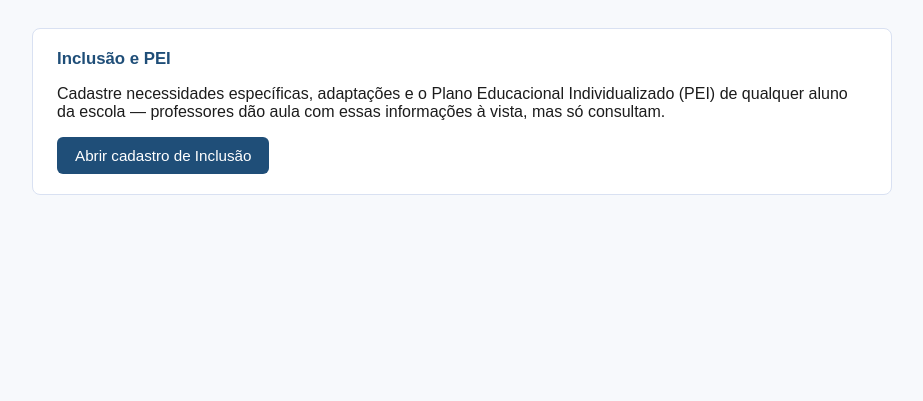
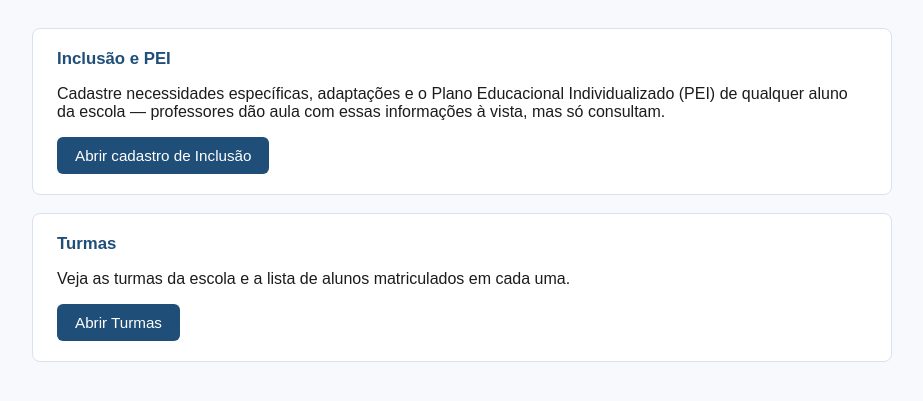
Before and after one commit to charlyjhone/aimedu-platform, a Flask app: template app/templates/dashboard_psicopedagoga.html in a window 1280 px wide. Shown: the part 50-451 px from the top of the page, without its empty margins (178-1101 px from the left). Run offline with Flask 3, Linux system fonts and the light colour scheme; the template is opened without the code that fills it, so the values that code supplies are empty; some libraries are stand-ins or nearby versions.

Commit message:
Update dashboard_psicopedagoga.html

```diff
--- a/app/templates/dashboard_psicopedagoga.html
+++ b/app/templates/dashboard_psicopedagoga.html
@@ -6,4 +6,10 @@
   <p>Cadastre necessidades específicas, adaptações e o Plano Educacional Individualizado (PEI) de qualquer aluno da escola — professores dão aula com essas informações à vista, mas só consultam.</p>
   <a class="botao" href="{{ url_for('inclusao.index') }}">Abrir cadastro de Inclusão</a>
 </div>
+
+<div class="card">
+  <h2>Turmas</h2>
+  <p>Veja as turmas da escola e a lista de alunos matriculados em cada uma.</p>
+  <a class="botao" href="{{ url_for('turmas.index') }}">Abrir Turmas</a>
+</div>
 {% endblock %}
```
